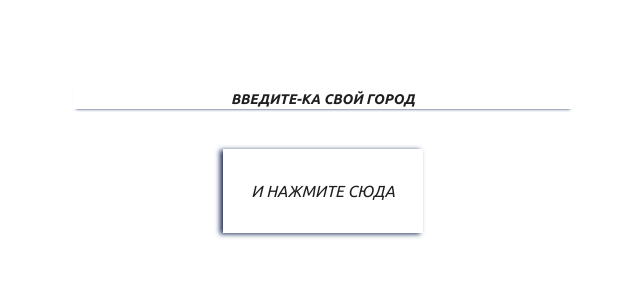
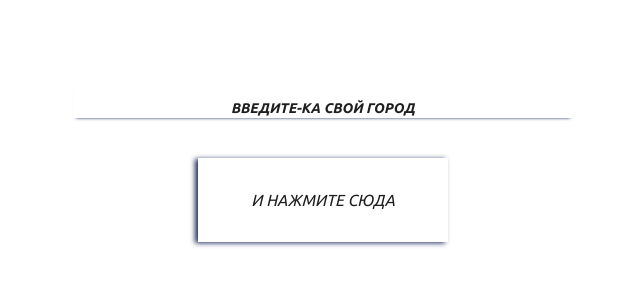
Before and after one commit to Nikitakun/random-itinerary, a plain HTML site: page index.html in a window 1280 px wide. Shown: the part 327-612 px from the top of the page, without its empty margins (317-957 px from the left). Drawn offline with Linux system fonts and the light colour scheme; some packages are replaced by stand-ins of ours.

Commit message:
rid of flex

```diff
--- a/index.html
+++ b/index.html
@@ -7,10 +7,6 @@
     <link href='https://fonts.googleapis.com/css?family=Ubuntu:700italic,400italic&subset=latin,cyrillic' rel='stylesheet' type='text/css'>
     <style>
       html, body {
-        display: flex;
-        flex-direction: column;
-        justify-content: center;
-        align-items: center;
         margin: 0;
         padding: 5%;
         padding-top: 120px;
@@ -35,6 +31,7 @@
 
       .input-container {
         position: relative;
+        margin: 0 auto;
         margin-bottom: 40px;
         width: 100%;
         max-width: 500px;
@@ -71,8 +68,10 @@
 
       .search-button {
         display: block;
+        margin: 0 auto;
         margin-bottom: 60px;
         padding: 30px 25px;
+        max-width: 250px;
         font-weight: normal;
         text-decoration: none;
         color: #1f1f1f;
@@ -81,6 +80,7 @@
       }
 
       .map-container {
+        margin: 0 auto;
         max-width: 1200px;
         opacity: 0;
         transition: transform 0.4s ease-in,
@@ -181,6 +181,7 @@
         function calcRandomCoords(withinLat, withinLng) {
           var rand1 = Math.random();
           var rand2 = Math.random();
+          if (rand1.toFixed(1) === rand2.toFixed(1)) rand2 += 0.4;
 
           var newLat1 = rand1 * withinLat;
           var newLng1 = rand1 * withinLng;
```
